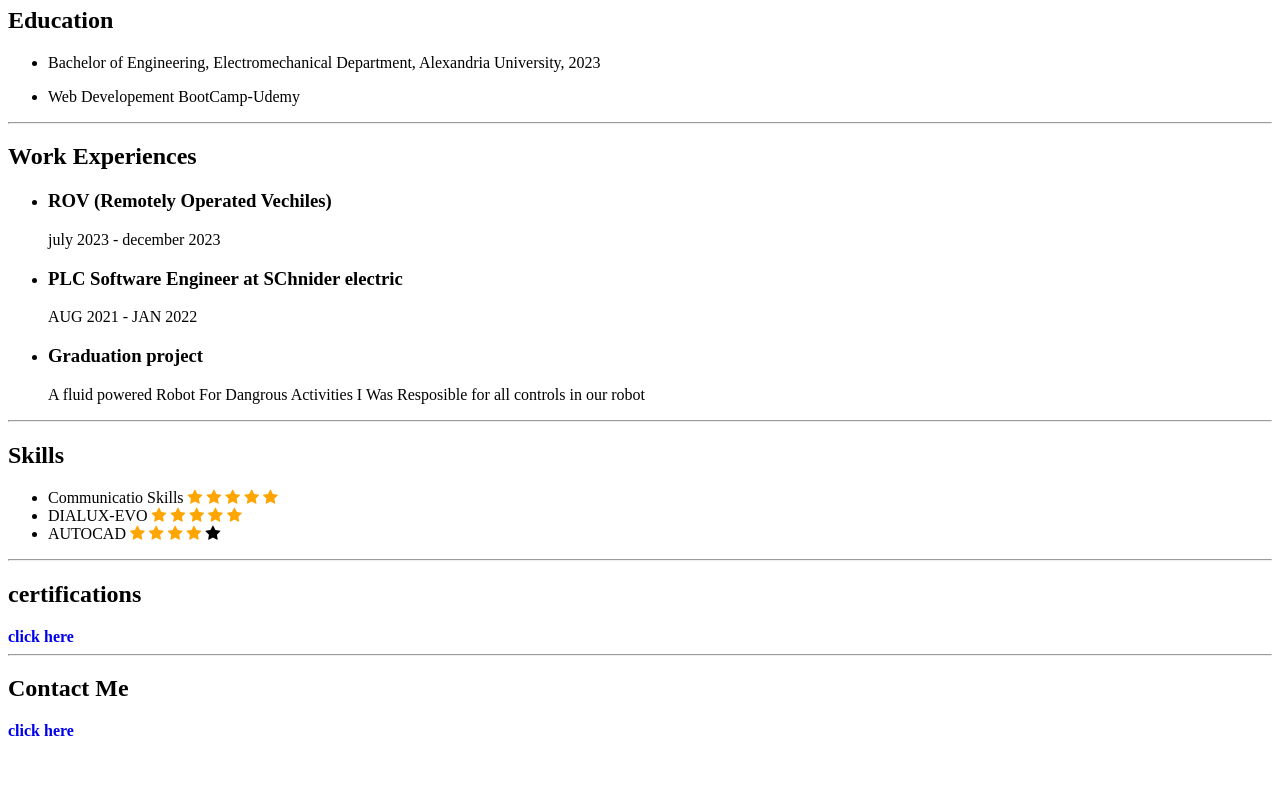
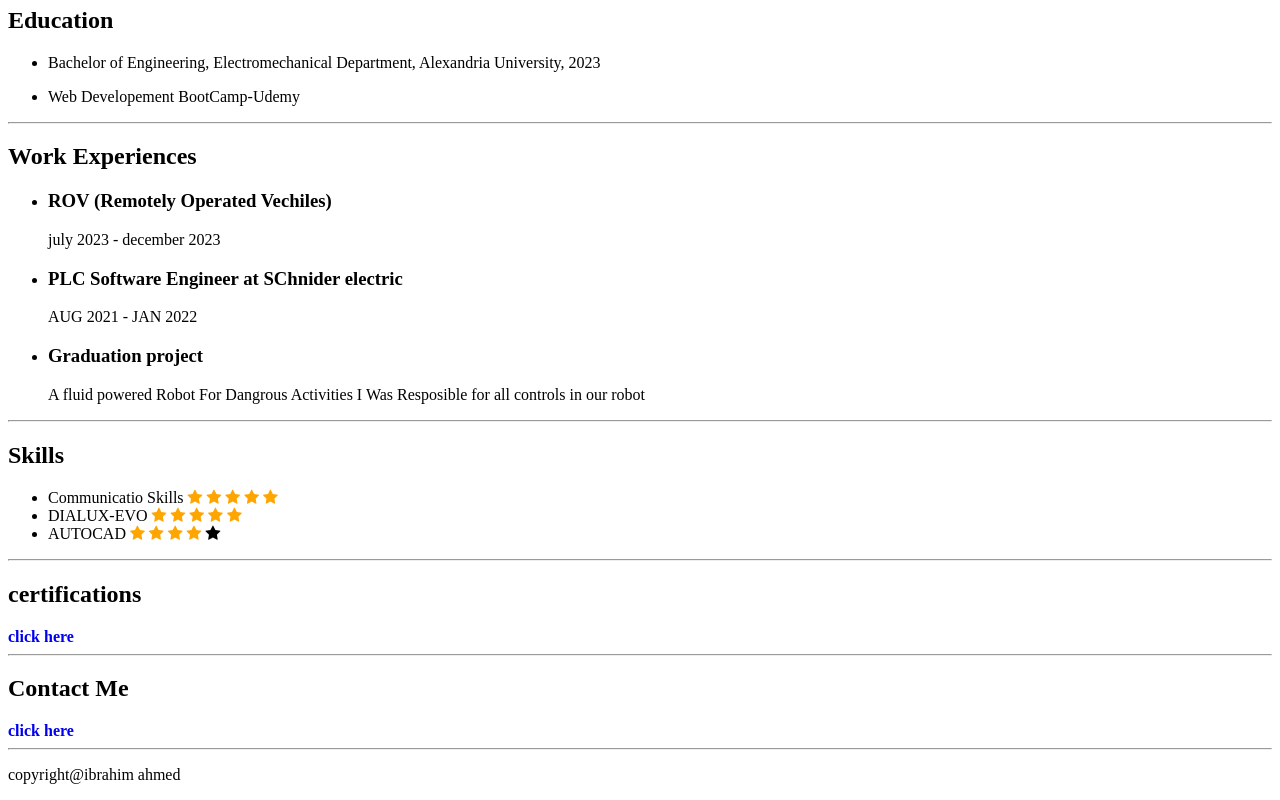
Before and after one commit to ibrahim-ahmed2023/capstone-1a, a plain HTML site: page index.html in a window 1280 px wide. Shown: the part 318-1118 px from the top of the page. Before the commit the page ends 1066 px from the top, so only its background shows below. Drawn offline with Linux system fonts and the light colour scheme.

Commit message:
Update index.html

```diff
--- a/index.html
+++ b/index.html
@@ -88,6 +88,10 @@ Currently, I am learning the field of website development under the supervision
     <hr>
     <h2>Contact Me</h2>
     <a href="./contact.html" class="contact">click here</a>
+    <hr />
+    <footer>
+    <p>copyright@ibrahim ahmed</p>
+</footer>
 
 
 
```
